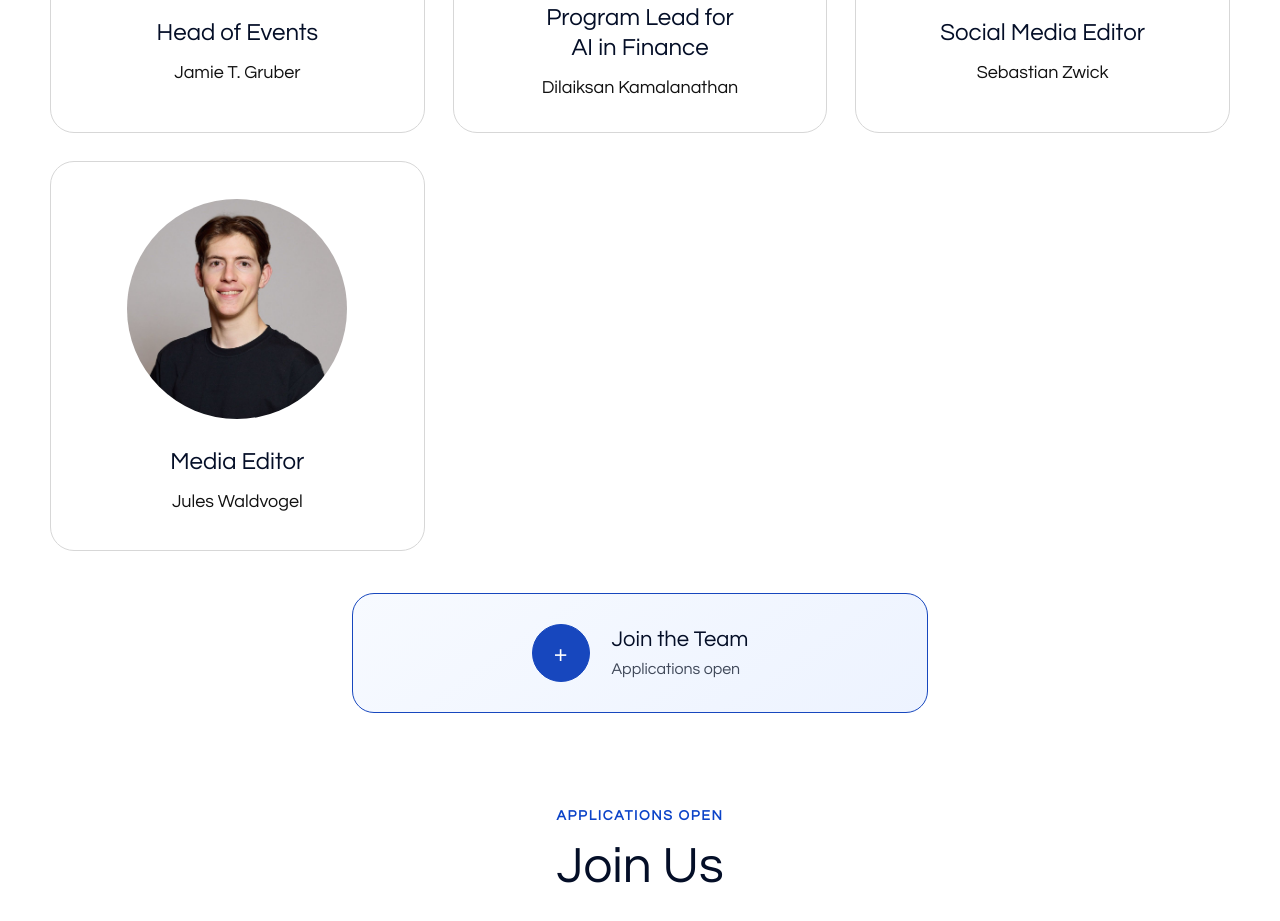
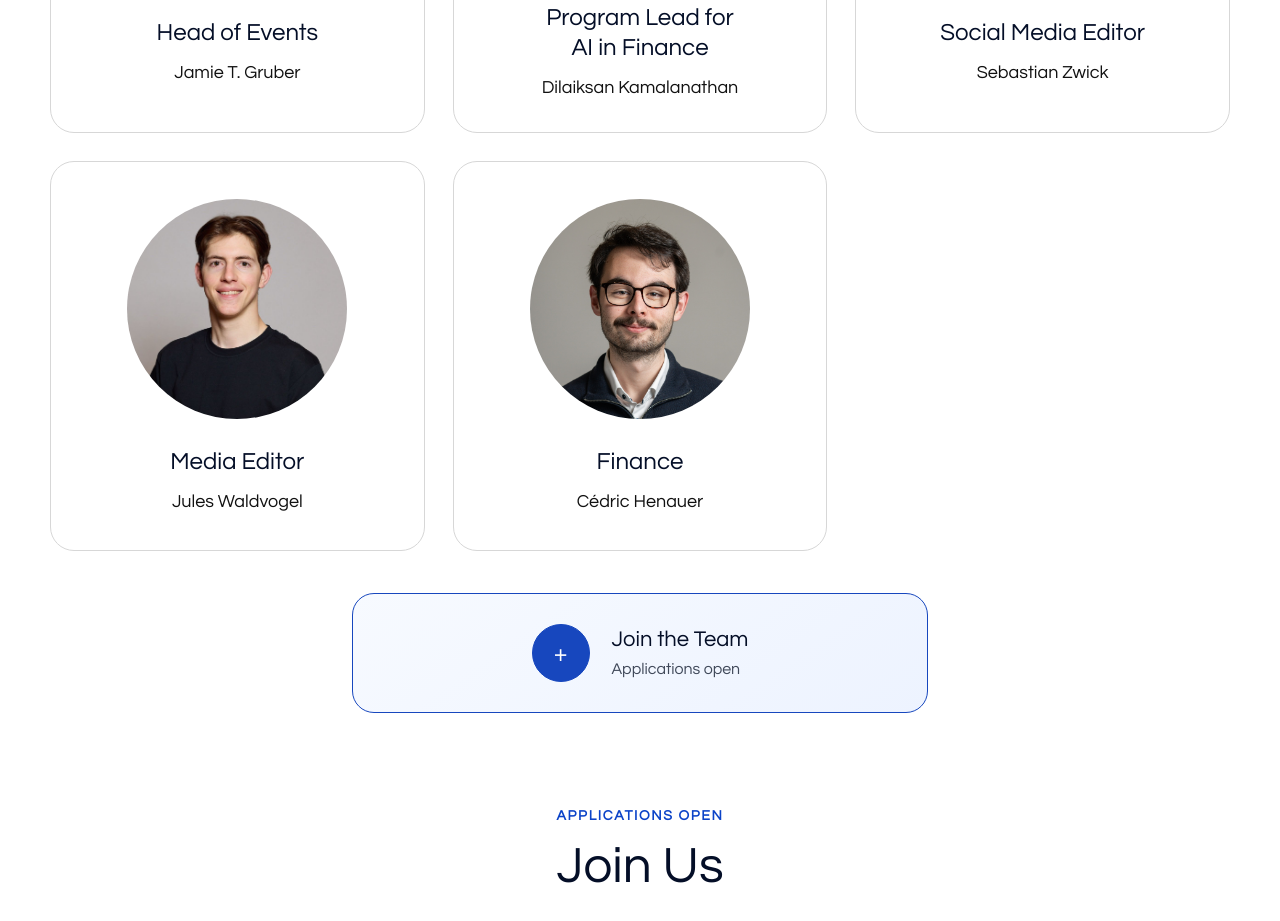
Before and after one commit to fintech-lab-st-gallen/fintech-lab-st-gallen.github.io, a plain HTML site: page index.html in a window 1280 px wide. Shown: the part 5802-6723 px from the top of the page. Drawn offline with Linux system fonts and the light colour scheme.

Commit message:
Add Cédric Henauer to team

```diff
--- a/index.html
+++ b/index.html
@@ -842,6 +842,23 @@
             <p>Jules Waldvogel</p>
           </a>
 
+          <!-- Cédric -->
+          <a
+            class="team-card"
+            href="https://www.linkedin.com/in/c%C3%A9dric-henauer-107602267/"
+            target="_blank"
+            rel="noopener noreferrer"
+          >
+            <img
+              class="team-photo"
+              src="assets/Cedric.jpeg"
+              alt="Cédric Henauer"
+            >
+
+            <h3>Finance</h3>
+            <p>Cédric Henauer</p>
+          </a>
+
           <!-- Join the team -->
           <a
             class="team-card team-card-cta"
```
Also changed, not shown: assets/Cedric.jpeg (added).
